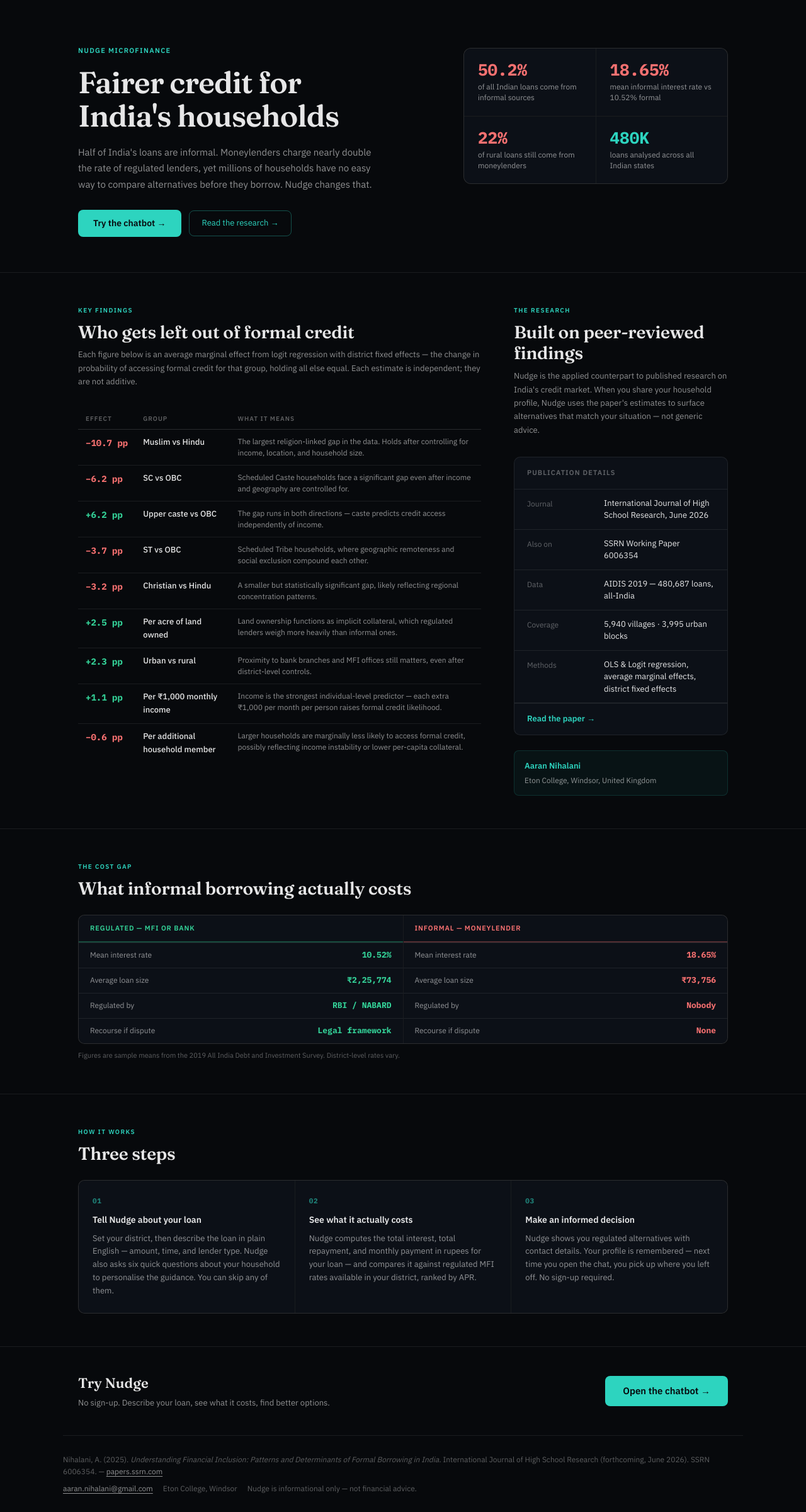
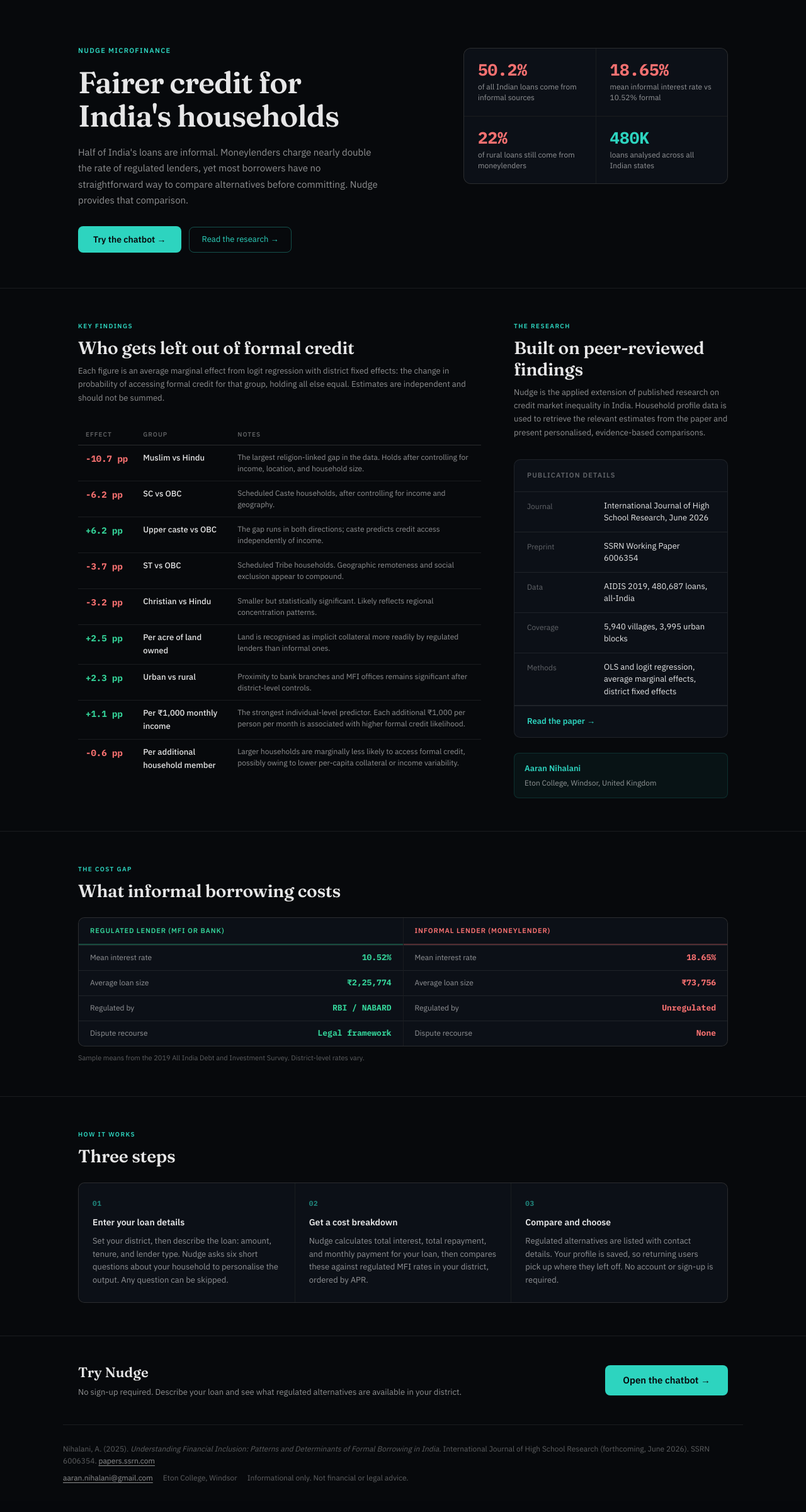
Before and after one commit to AaranNihalani/Nudge, a Flask app: page / in a window 1280 px wide. Shown: the part 60-2460 px from the top of the page at 63% size. After the commit the page ends 2414 px from the top, so only its background shows below. Run offline with Flask 3, Linux system fonts and the light colour scheme; parts of the project's set-up code (start-up, migrations or seed data) failed here and were passed over; some libraries are stand-ins or nearby versions.

Commit message:
docs: refine website template copy and SEO tags
- Simplify page titles for index.html and landing.html
- Update meta descriptions, OG, and Twitter card tags to improve SEO
- Refine copy across hero, research, cost comparison, and how-it-works sections
- Clean up redundant section comment dividers in template files
- Update footer disclaimer and table text for clearer communication

```diff
--- a/nudge_webhook/templates/index.html
+++ b/nudge_webhook/templates/index.html
@@ -3,7 +3,7 @@
   <head>
     <meta charset="utf-8" />
     <meta name="viewport" content="width=device-width, initial-scale=1" />
-    <title>Nudge Microfinance — Chat</title>
+    <title>Nudge Microfinance</title>
     <link rel="icon" href="/static/favicon.svg" type="image/svg+xml" />
     <link rel="preconnect" href="https://fonts.googleapis.com" />
     <link rel="preconnect" href="https://fonts.gstatic.com" crossorigin />
--- a/nudge_webhook/templates/landing.html
+++ b/nudge_webhook/templates/landing.html
@@ -3,18 +3,18 @@
   <head>
     <meta charset="utf-8" />
     <meta name="viewport" content="width=device-width, initial-scale=1" />
-    <title>Nudge Microfinance — Financial Guidance for Indian Households</title>
-    <meta name="description" content="AI-powered financial guidance helping Indian households access regulated microfinance and avoid predatory informal lenders. Built on peer-reviewed research." />
+    <title>Nudge Microfinance</title>
+    <meta name="description" content="Financial guidance for Indian households seeking regulated microfinance alternatives. Built on peer-reviewed research covering 480,000 loans." />
 
     <link rel="icon" href="/static/favicon.svg" type="image/svg+xml" />
 
     <meta property="og:title" content="Nudge Microfinance" />
-    <meta property="og:description" content="AI-powered financial guidance connecting Indian borrowers with regulated microfinance alternatives. Built on peer-reviewed research covering 480,000 loans." />
+    <meta property="og:description" content="Financial guidance connecting Indian borrowers with regulated microfinance alternatives. Built on peer-reviewed research covering 480,000 loans." />
     <meta property="og:image" content="/static/og-image.svg" />
     <meta property="og:type" content="website" />
     <meta name="twitter:card" content="summary_large_image" />
     <meta name="twitter:title" content="Nudge Microfinance" />
-    <meta name="twitter:description" content="AI-powered financial guidance for Indian households, built on peer-reviewed research." />
+    <meta name="twitter:description" content="Financial guidance for Indian households, built on peer-reviewed research." />
     <meta name="twitter:image" content="/static/og-image.svg" />
 
     <link rel="preconnect" href="https://fonts.googleapis.com" />
@@ -36,7 +36,7 @@
       </div>
     </nav>
 
-    <!-- ── Hero ─────────────────────────────────────────────────────────── -->
+    <!-- Hero -->
     <section class="hero">
       <div class="hero-inner">
         <div>
@@ -44,8 +44,8 @@
           <h1 class="hero-h1">Fairer credit for<br>India's households</h1>
           <p class="hero-sub">
             Half of India's loans are informal. Moneylenders charge nearly double the rate of
-            regulated lenders, yet millions of households have no easy way to compare alternatives
-            before they borrow. Nudge changes that.
+            regulated lenders, yet most borrowers have no straightforward way to compare
+            alternatives before committing. Nudge provides that comparison.
           </p>
           <div class="hero-actions">
             <a href="/chat" class="btn-primary">Try the chatbot →</a>
@@ -74,19 +74,18 @@
       </div>
     </section>
 
-    <!-- ── Research + Findings ───────────────────────────────────────────── -->
+    <!-- Research + Findings -->
     <section class="section" id="research">
       <div class="wrap">
         <div class="two-col">
 
-          <!-- Left: findings table -->
           <div id="findings">
             <div class="section-label">Key Findings</div>
             <h2 class="section-title">Who gets left out of formal credit</h2>
             <p class="section-sub">
-              Each figure below is an average marginal effect from logit regression with district
-              fixed effects — the change in probability of accessing formal credit for that group,
-              holding all else equal. Each estimate is independent; they are not additive.
+              Each figure is an average marginal effect from logit regression with district fixed
+              effects: the change in probability of accessing formal credit for that group, holding
+              all else equal. Estimates are independent and should not be summed.
             </p>
 
             <table class="findings-table">
@@ -94,67 +93,66 @@
                 <tr>
                   <th>Effect</th>
                   <th>Group</th>
-                  <th>What it means</th>
+                  <th>Notes</th>
                 </tr>
               </thead>
               <tbody>
                 <tr>
-                  <td><span class="ft-ame neg">−10.7 pp</span></td>
+                  <td><span class="ft-ame neg">-10.7 pp</span></td>
                   <td class="ft-group">Muslim vs Hindu</td>
                   <td class="ft-note">The largest religion-linked gap in the data. Holds after controlling for income, location, and household size.</td>
                 </tr>
                 <tr>
-                  <td><span class="ft-ame neg">−6.2 pp</span></td>
+                  <td><span class="ft-ame neg">-6.2 pp</span></td>
                   <td class="ft-group">SC vs OBC</td>
-                  <td class="ft-note">Scheduled Caste households face a significant gap even after income and geography are controlled for.</td>
+                  <td class="ft-note">Scheduled Caste households, after controlling for income and geography.</td>
                 </tr>
                 <tr>
                   <td><span class="ft-ame">+6.2 pp</span></td>
                   <td class="ft-group">Upper caste vs OBC</td>
-                  <td class="ft-note">The gap runs in both directions — caste predicts credit access independently of income.</td>
+                  <td class="ft-note">The gap runs in both directions; caste predicts credit access independently of income.</td>
                 </tr>
                 <tr>
-                  <td><span class="ft-ame neg">−3.7 pp</span></td>
+                  <td><span class="ft-ame neg">-3.7 pp</span></td>
                   <td class="ft-group">ST vs OBC</td>
-                  <td class="ft-note">Scheduled Tribe households, where geographic remoteness and social exclusion compound each other.</td>
+                  <td class="ft-note">Scheduled Tribe households. Geographic remoteness and social exclusion appear to compound.</td>
                 </tr>
                 <tr>
-                  <td><span class="ft-ame neg">−3.2 pp</span></td>
+                  <td><span class="ft-ame neg">-3.2 pp</span></td>
                   <td class="ft-group">Christian vs Hindu</td>
-                  <td class="ft-note">A smaller but statistically significant gap, likely reflecting regional concentration patterns.</td>
+                  <td class="ft-note">Smaller but statistically significant. Likely reflects regional concentration patterns.</td>
                 </tr>
                 <tr>
                   <td><span class="ft-ame">+2.5 pp</span></td>
                   <td class="ft-group">Per acre of land owned</td>
-                  <td class="ft-note">Land ownership functions as implicit collateral, which regulated lenders weigh more heavily than informal ones.</td>
+                  <td class="ft-note">Land is recognised as implicit collateral more readily by regulated lenders than informal ones.</td>
                 </tr>
                 <tr>
                   <td><span class="ft-ame">+2.3 pp</span></td>
                   <td class="ft-group">Urban vs rural</td>
-                  <td class="ft-note">Proximity to bank branches and MFI offices still matters, even after district-level controls.</td>
+                  <td class="ft-note">Proximity to bank branches and MFI offices remains significant after district-level controls.</td>
                 </tr>
                 <tr>
                   <td><span class="ft-ame">+1.1 pp</span></td>
                   <td class="ft-group">Per ₹1,000 monthly income</td>
-                  <td class="ft-note">Income is the strongest individual-level predictor — each extra ₹1,000 per month per person raises formal credit likelihood.</td>
+                  <td class="ft-note">The strongest individual-level predictor. Each additional ₹1,000 per person per month is associated with higher formal credit likelihood.</td>
                 </tr>
                 <tr>
-                  <td><span class="ft-ame neg">−0.6 pp</span></td>
+                  <td><span class="ft-ame neg">-0.6 pp</span></td>
                   <td class="ft-group">Per additional household member</td>
-                  <td class="ft-note">Larger households are marginally less likely to access formal credit, possibly reflecting income instability or lower per-capita collateral.</td>
+                  <td class="ft-note">Larger households are marginally less likely to access formal credit, possibly owing to lower per-capita collateral or income variability.</td>
                 </tr>
               </tbody>
             </table>
           </div>
 
-          <!-- Right: research panel -->
           <div>
             <div class="section-label">The Research</div>
             <h2 class="section-title">Built on peer-reviewed findings</h2>
             <p class="section-sub">
-              Nudge is the applied counterpart to published research on India's credit market.
-              When you share your household profile, Nudge uses the paper's estimates to surface
-              alternatives that match your situation — not generic advice.
+              Nudge is the applied extension of published research on credit market inequality in India.
+              Household profile data is used to retrieve the relevant estimates from the paper
+              and present personalised, evidence-based comparisons.
             </p>
 
             <div class="research-panel">
@@ -164,20 +162,20 @@
                 <span class="rp-val">International Journal of High School Research, June 2026</span>
               </div>
               <div class="rp-row">
-                <span class="rp-key">Also on</span>
+                <span class="rp-key">Preprint</span>
                 <span class="rp-val">SSRN Working Paper 6006354</span>
               </div>
               <div class="rp-row">
                 <span class="rp-key">Data</span>
-                <span class="rp-val">AIDIS 2019 — 480,687 loans, all-India</span>
+                <span class="rp-val">AIDIS 2019, 480,687 loans, all-India</span>
               </div>
               <div class="rp-row">
                 <span class="rp-key">Coverage</span>
-                <span class="rp-val">5,940 villages · 3,995 urban blocks</span>
+                <span class="rp-val">5,940 villages, 3,995 urban blocks</span>
               </div>
               <div class="rp-row">
                 <span class="rp-key">Methods</span>
-                <span class="rp-val">OLS &amp; Logit regression, average marginal effects, district fixed effects</span>
+                <span class="rp-val">OLS and logit regression, average marginal effects, district fixed effects</span>
               </div>
               <a href="https://papers.ssrn.com/sol3/papers.cfm?abstract_id=6006354"
                  target="_blank" rel="noopener" class="rp-link">
@@ -195,32 +193,32 @@
       </div>
     </section>
 
-    <!-- ── Cost comparison ───────────────────────────────────────────────── -->
+    <!-- Cost comparison -->
     <section class="section">
       <div class="wrap">
         <div class="section-label">The cost gap</div>
-        <h2 class="section-title" style="margin-bottom:24px;">What informal borrowing actually costs</h2>
+        <h2 class="section-title" style="margin-bottom:24px;">What informal borrowing costs</h2>
         <div class="compare-wrap">
           <div class="compare-col formal">
-            <div class="compare-head">Regulated — MFI or bank</div>
+            <div class="compare-head">Regulated lender (MFI or bank)</div>
             <div class="compare-row"><span class="ck">Mean interest rate</span><span class="cv">10.52%</span></div>
             <div class="compare-row"><span class="ck">Average loan size</span><span class="cv">₹2,25,774</span></div>
             <div class="compare-row"><span class="ck">Regulated by</span><span class="cv">RBI / NABARD</span></div>
-            <div class="compare-row"><span class="ck">Recourse if dispute</span><span class="cv">Legal framework</span></div>
+            <div class="compare-row"><span class="ck">Dispute recourse</span><span class="cv">Legal framework</span></div>
           </div>
           <div class="compare-col informal">
-            <div class="compare-head">Informal — moneylender</div>
+            <div class="compare-head">Informal lender (moneylender)</div>
             <div class="compare-row"><span class="ck">Mean interest rate</span><span class="cv">18.65%</span></div>
             <div class="compare-row"><span class="ck">Average loan size</span><span class="cv">₹73,756</span></div>
-            <div class="compare-row"><span class="ck">Regulated by</span><span class="cv">Nobody</span></div>
-            <div class="compare-row"><span class="ck">Recourse if dispute</span><span class="cv">None</span></div>
+            <div class="compare-row"><span class="ck">Regulated by</span><span class="cv">Unregulated</span></div>
+            <div class="compare-row"><span class="ck">Dispute recourse</span><span class="cv">None</span></div>
           </div>
         </div>
-        <p style="font-size:11px;color:var(--muted2);margin-top:10px;">Figures are sample means from the 2019 All India Debt and Investment Survey. District-level rates vary.</p>
+        <p style="font-size:11px;color:var(--muted2);margin-top:10px;">Sample means from the 2019 All India Debt and Investment Survey. District-level rates vary.</p>
       </div>
     </section>
 
-    <!-- ── How it works ──────────────────────────────────────────────────── -->
+    <!-- How it works -->
     <section class="section" id="how">
       <div class="wrap">
         <div class="section-label">How it works</div>
@@ -228,45 +226,45 @@
         <div class="steps">
           <div class="step">
             <div class="step-n">01</div>
-            <div class="step-title">Tell Nudge about your loan</div>
-            <div class="step-desc">Set your district, then describe the loan in plain English — amount, time, and lender type. Nudge also asks six quick questions about your household to personalise the guidance. You can skip any of them.</div>
+            <div class="step-title">Enter your loan details</div>
+            <div class="step-desc">Set your district, then describe the loan: amount, tenure, and lender type. Nudge asks six short questions about your household to personalise the output. Any question can be skipped.</div>
           </div>
           <div class="step">
             <div class="step-n">02</div>
-            <div class="step-title">See what it actually costs</div>
-            <div class="step-desc">Nudge computes the total interest, total repayment, and monthly payment in rupees for your loan — and compares it against regulated MFI rates available in your district, ranked by APR.</div>
+            <div class="step-title">Get a cost breakdown</div>
+            <div class="step-desc">Nudge calculates total interest, total repayment, and monthly payment for your loan, then compares these against regulated MFI rates in your district, ordered by APR.</div>
           </div>
           <div class="step">
             <div class="step-n">03</div>
-            <div class="step-title">Make an informed decision</div>
-            <div class="step-desc">Nudge shows you regulated alternatives with contact details. Your profile is remembered — next time you open the chat, you pick up where you left off. No sign-up required.</div>
+            <div class="step-title">Compare and choose</div>
+            <div class="step-desc">Regulated alternatives are listed with contact details. Your profile is saved, so returning users pick up where they left off. No account or sign-up is required.</div>
           </div>
         </div>
       </div>
     </section>
 
-    <!-- ── CTA ───────────────────────────────────────────────────────────── -->
+    <!-- CTA -->
     <div class="wrap">
       <div class="cta-strip">
         <div>
           <div class="cta-text">Try Nudge</div>
-          <div class="cta-sub">No sign-up. Describe your loan, see what it costs, find better options.</div>
+          <div class="cta-sub">No sign-up required. Describe your loan and see what regulated alternatives are available in your district.</div>
         </div>
         <a href="/chat" class="btn-primary" style="font-size:15px;padding:12px 28px;">Open the chatbot →</a>
       </div>
     </div>
 
-    <!-- ── Footer ────────────────────────────────────────────────────────── -->
+    <!-- Footer -->
     <footer class="wrap footer">
       <div>
         Nihalani, A. (2025). <em>Understanding Financial Inclusion: Patterns and Determinants of
-        Formal Borrowing in India.</em> International Journal of High School Research (forthcoming, June 2026). SSRN 6006354. —
+        Formal Borrowing in India.</em> International Journal of High School Research (forthcoming, June 2026). SSRN 6006354.
         <a href="https://papers.ssrn.com/sol3/papers.cfm?abstract_id=6006354" target="_blank" rel="noopener">papers.ssrn.com</a>
       </div>
       <div class="footer-row">
         <a href="mailto:aaran.nihalani@gmail.com">aaran.nihalani@gmail.com</a>
         <span>Eton College, Windsor</span>
-        <span>Nudge is informational only — not financial advice.</span>
+        <span>Informational only. Not financial or legal advice.</span>
       </div>
     </footer>
 
```
